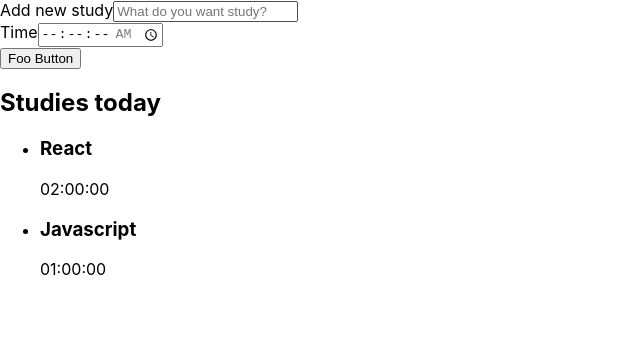
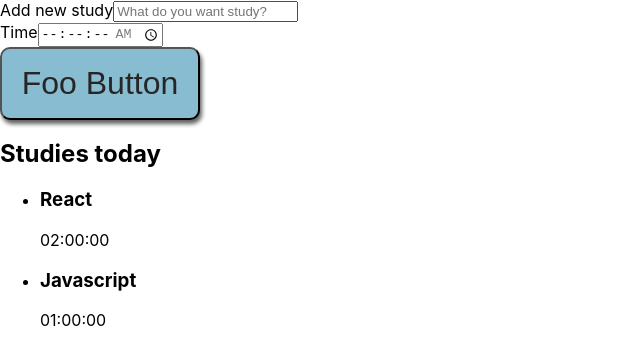
Before and after one commit to lukkas-lukkas/react-studies, a React (Create React App) app: page / in a window 1280 px wide. Shown: the top 364 px of the page, without its empty margins (0-640 px from the left). Built offline with nearby package versions, Linux system fonts and the light colour scheme; the HTML template or start-up script is replaced by a standard one.

Commit message:
add firts style scss

```diff
--- a/src/components/Button/index.tsx
+++ b/src/components/Button/index.tsx
@@ -1,9 +1,10 @@
 import React from 'react';
+import './style.scss';
 
 class Button extends React.Component {
     render() {
         return (
-            <button>
+            <button className='button'>
                 Foo Button
             </button>
         )
--- /dev/null
+++ b/src/components/Button/style.scss
@@ -0,0 +1,25 @@
+.button {
+    align-self: center;
+    background-color: #88bcd1;
+    border-radius: 10px;
+    box-shadow: 2px 4px 4px #0000009F;
+    color: #272626;
+    cursor: pointer;
+    font-size: 1.25rem;
+    padding: 16px;
+    width: 150px;
+
+    &:active {
+        background-color: #7CA6B7;
+        box-shadow: 2px 2px 4px #0000009F inset;
+    }
+}
+
+@media screen and (min-width: 1280px) {
+    .button {
+        grid-column-start: span 2;
+        justify-self: center;
+        width: 200px;
+        font-size: 2rem;
+    }
+}
```
